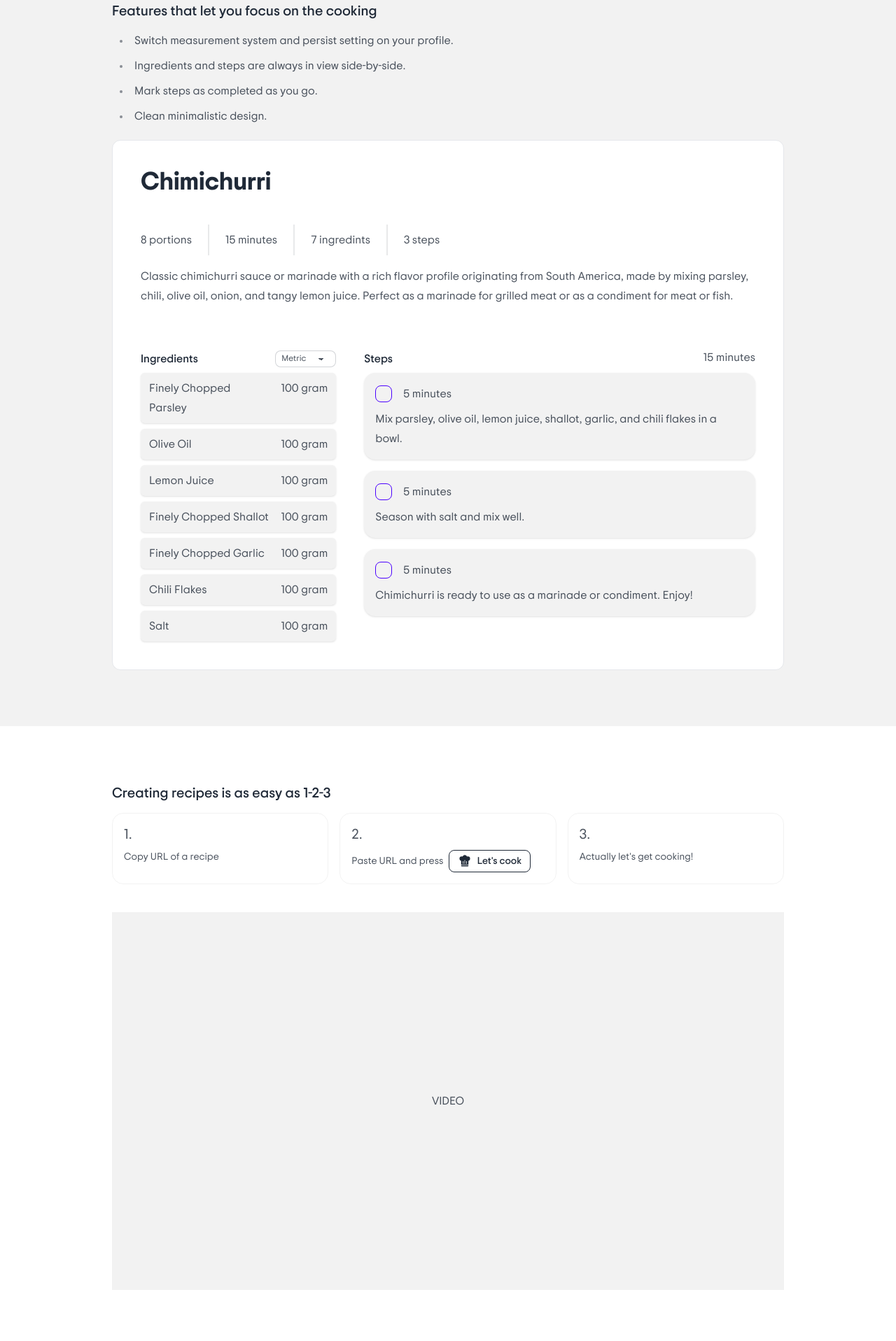
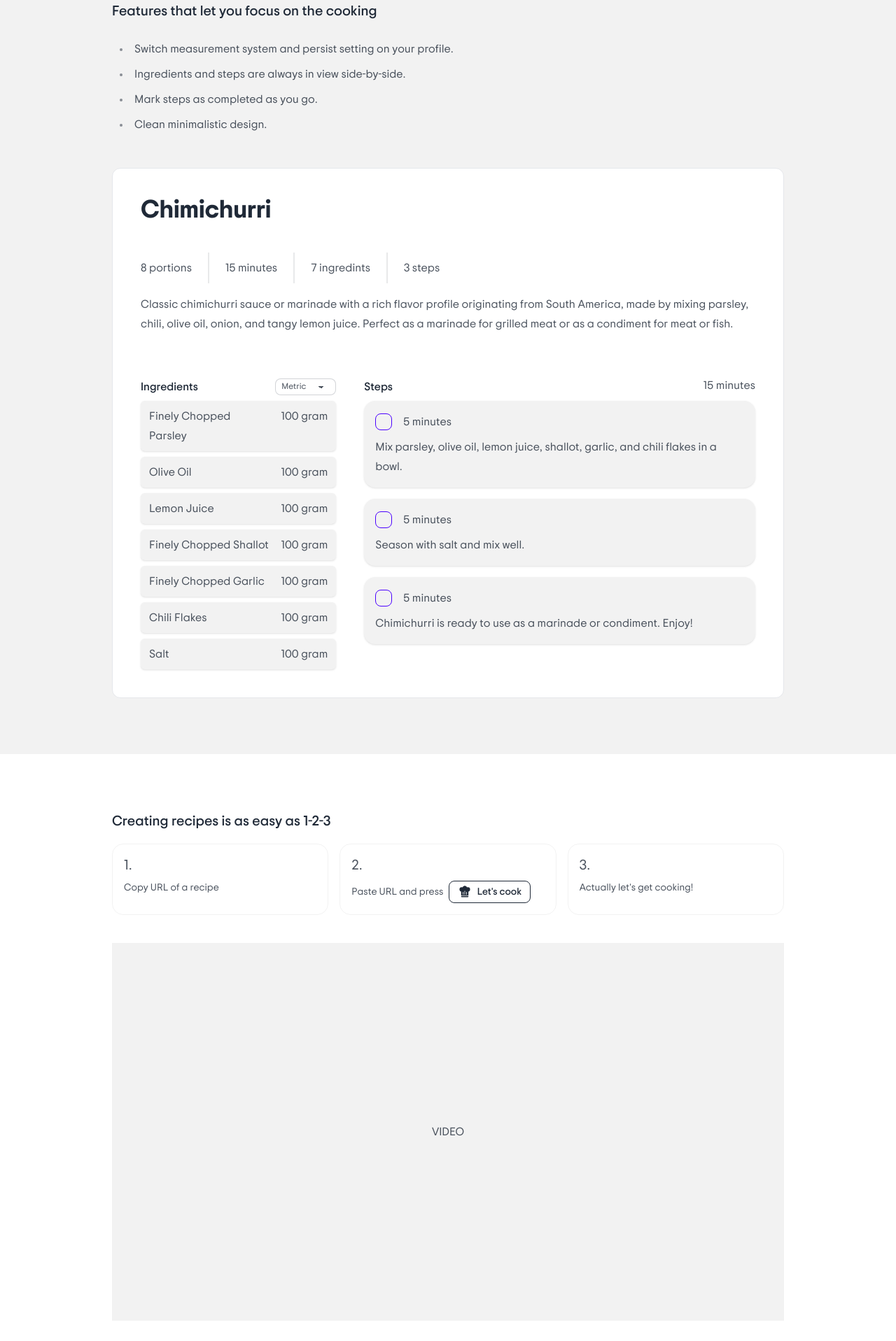
Before and after one commit to henriknh/abc-challange, a Next.js app: page / in a window 1280 px wide. Shown: the part 880-2797 px from the top of the page at 70% size. Built offline with nearby package versions, Linux system fonts and the light colour scheme; no server answers.

Commit message:
Landing page layout tweaks

```diff
--- a/app/page.tsx
+++ b/app/page.tsx
@@ -36,8 +36,13 @@ export default function Home() {
         <div className="prose max-w-none">
           {/* <h2>Example recipe</h2> */}
           {/* <h3>Simple yet elegant with easy overview and feaures to make your life easier</h3> */}
-          <h3>Features that let you focus on the cooking</h3>
-          <ul>
+
+          <div className="flex flex-col gap-10">
+            <div className="flex flex-col gap-4">
+              <h3 className="m-0">
+                Features that let you focus on the cooking
+              </h3>
+              <ul className="mb-0">
                 <li>
                   Switch measurement system and persist setting on your profile.
                 </li>
@@ -45,15 +50,19 @@ export default function Home() {
                 <li>Mark steps as completed as you go.</li>
                 <li>Clean minimalistic design.</li>
               </ul>
+            </div>
 
             <div className="rounded-xl border bg-base-100 p-10">
               <Recipe recipe={RECIPE_EXAMPLE_CHIMICHURRI as any} />
             </div>
           </div>
+        </div>
       </Section>
       <Section>
         <div className="prose max-w-none">
-          <h3>Creating recipes is as easy as 1-2-3</h3>
+          <div className="flex flex-col gap-10">
+            <div className="flex flex-col gap-4">
+              <h3 className="m-0">Creating recipes is as easy as 1-2-3</h3>
 
               <div className="flex flex-col gap-10">
                 <div className="flex flex-col gap-4 md:flex-row">
@@ -70,7 +79,8 @@ export default function Home() {
                         <div className="inline-flex flex-wrap items-center gap-2">
                           <div className="text-nowrap">Paste URL and press</div>
                           <button className="btn btn-outline btn-sm relative">
-                        <Icon path={mdiChefHat} size={0.8} /> Let&apos;s cook
+                            <Icon path={mdiChefHat} size={0.8} /> Let&apos;s
+                            cook
                           </button>
                         </div>
                       </div>
@@ -80,6 +90,8 @@ export default function Home() {
                     <div className="card-body">
                       <div className="text-xl">3.</div>
                       <div>Actually let&apos;s get cooking!</div>
+                    </div>
+                  </div>
                 </div>
               </div>
             </div>
```
Lines whose indentation alone changed are shown as unchanged.
